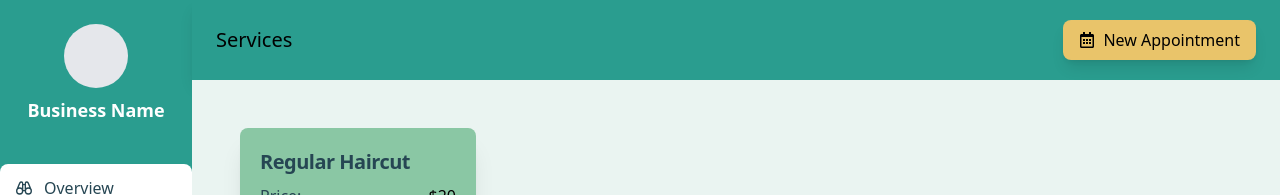
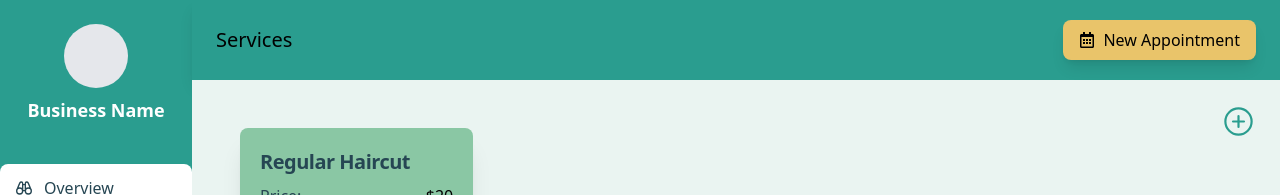
Before and after one commit to ItzYaboiiJoe/AppointmentApp, a React (Vite) app: page /AdminServices in a window 1280 px wide. Shown: the top 195 px of the page. Built offline with nearby package versions, Linux system fonts and the light colour scheme.

Commit message:
Created a button to create new cards in the future

```diff
--- /dev/null
+++ b/src/Components/AddNewCardModal.jsx
@@ -0,0 +1,5 @@
+function AddNewCardModal() {
+  return <div></div>;
+}
+
+export default AddNewCardModal;
--- a/src/Pages/AdminServices.jsx
+++ b/src/Pages/AdminServices.jsx
@@ -1,6 +1,7 @@
 import AdminSideNavbar from "../Components/AdminSideNavbar";
 import AdminTopNavbar from "../Components/AdminTopNavbar";
 import AdminServicesCards from "../Components/AdminServicesCards";
+import { IoAddCircleOutline } from "react-icons/io5";
 
 function AdminServices() {
   return (
@@ -12,6 +13,13 @@ function AdminServices() {
         <AdminTopNavbar pageTitle="Services" />
         {/* Body Content */}
         <div className="flex-1 bg-[#EAF4F1] p-6">
+          {/* Add New Button */}
+          <div className="float-right">
+            <button>
+              <IoAddCircleOutline size={35} color="#2A9D8F" />
+            </button>
+          </div>
+          {/* Services Cards */}
           <div className="grid grid-cols-4 gap-4 m-6">
             <AdminServicesCards />
           </div>
```
